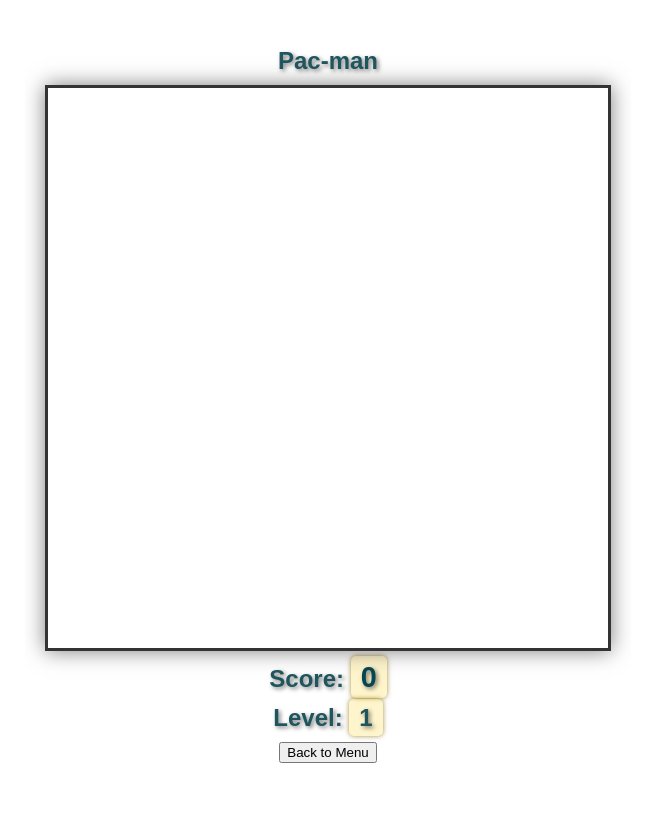
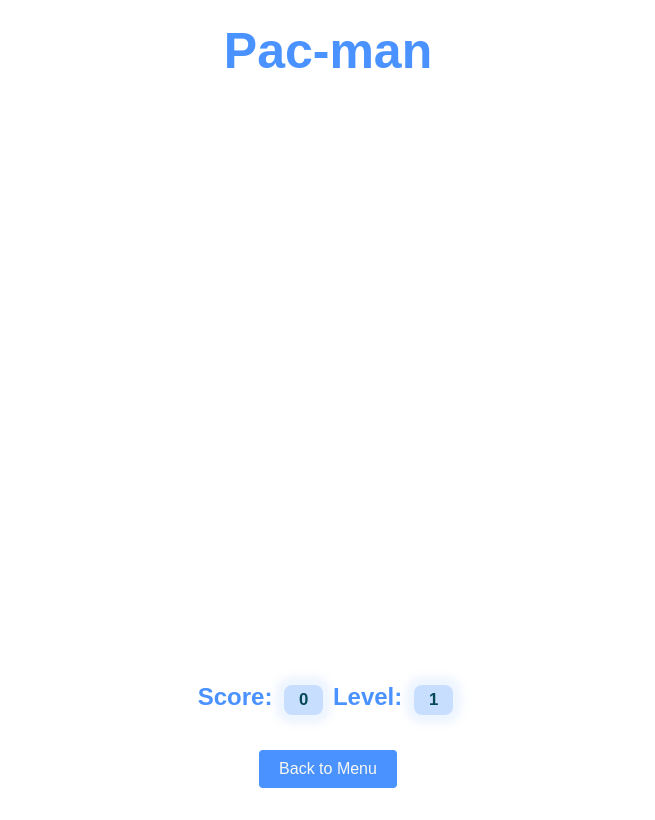
Before and after one commit to BlazBracko/PAC-MAN, a plain HTML site: page index.html in a window 1280 px wide. Both pictures are taken after a click on the button "Play". Shown: the whole page, without its empty margins (312-967 px from the left). Drawn offline with Linux system fonts and the light colour scheme.

Commit message:
PM-13 dodani-novi-stili

```diff
--- a/index.html
+++ b/index.html
@@ -15,11 +15,11 @@
         </div>
     </div>
     <div id="game" style="display:none;">
-        <h3>Pac-man</h3>
+        <h3 class="pacman">Pac-man</h3>
         <div class="grid"></div>
         <h3>Score: <span id="score">0</span></h3>
         <h3>Level: <span id="level">1</span></h3>
-        <button onclick="backToMenu()">Back to Menu</button>
+        <button onclick="backToMenu()" class="menu-button back-to-menu">Back to Menu</button>
 
     </div>
     <div id="about" style="display:none;">
--- a/style.css
+++ b/style.css
@@ -1,37 +1,76 @@
-body {
+/* Osnovni reset in globalne nastavitve */
+html, body {
+    height: 100%;
     margin: 0;
-    padding: 20px;
+    padding: 0;
     font-family: 'Arial', sans-serif;
     background-color: #ffffff;
     color: white;
+    overflow: hidden; /* Prevent scrolling */
     display: flex;
     flex-direction: column;
     align-items: center;
     justify-content: center;
     text-align: center;
 }
-  body, html {
-    overflow: hidden; /* This will prevent scrolling */
-  }
 
+/* Nastavitve za naslove in besedilo */
+/* Nastavitve za naslove in besedilo */
 h3 {
-    margin: 10px 0;
+    margin: 10px 0 20px;
     font-size: 1.5em;
-    color: #1f565e;
-    text-shadow: 2px 2px 4px rgba(0,0,0,0.5);
-  }
-
-  #score {
-    font-size: 1.2em;
-    font-weight: bold;
-    color: #064755;
+    color: rgb(74, 146, 255);
+    position: relative;
+    display: inline-block;
 }
 
 h3 span {
+    display: inline-block;
     padding: 5px 10px;
-    background-color: rgba(255, 204, 0, 0.2);
+    background-color: rgba(216, 232, 255, 0.2);
     border-radius: 5px;
-    box-shadow: 0 0 5px rgba(132, 106, 2, 0.75);
+    transition: transform 0.3s ease-in-out, background-color 0.3s ease;
+}
+
+#score, #level {
+    font-size: 0.7em;
+    font-weight: bold;
+    color: #064755;
+    background-color: rgba(74, 146, 255, 0.3);  /* Dodana pol-prosojna modra ozadje za boljši kontrast */
+    border-radius: 8px;
+    padding: 5px 15px;
+    margin: 5px;
+    margin-top: 15px;
+    box-shadow: 0 2px 4px rgba(0,0,0,0.3);  /* Dodan senci za večjo globino */
+}
+
+h3:hover span {
+    transform: scale(1.1); /* Povečava ob premiku miške čez element */
+    background-color: rgba(216, 232, 255, 0.5);
+}
+
+/* Poudarjanje animacije za score in level */
+#score, #level {
+    animation: pulse 2s infinite;
+}
+
+@keyframes pulse {
+    0% {
+        box-shadow: 0 0 0 0 rgba(74, 146, 255, 0.7);
+    }
+    70% {
+        box-shadow: 0 0 10px 10px rgba(74, 146, 255, 0);
+    }
+    100% {
+        box-shadow: 0 0 0 0 rgba(74, 146, 255, 0);
+    }
+}
+
+
+/* Pacman igra in elementi */
+.pacman {
+    font-size: 50px;
+    font-weight: 800;
 }
 
 .grid {
@@ -39,8 +78,6 @@
     flex-wrap: wrap;
     width: 560px;
     height: 560px;
-    border: 3px solid #333;
-    box-shadow: 0 0 20px rgba(0,0,0,0.5);
     position: relative;
     margin: auto;
 }
@@ -49,49 +86,36 @@
     width: 20px;
     height: 20px;
     box-sizing: border-box;
+}
 
+.pac-dot, .power-pellet {
+    border-radius: 50%;
 }
 
 .pac-dot {
     background-color: red;
     border: 5px solid white;
-    box-sizing: border-box;
 }
 
 .wall {
-    background: linear-gradient(135deg, #3a3a3c, #202022);
+    background-color: black;
 }
 
 .power-pellet {
     background-color: #ffd700;
-    border-radius: 50%;
     box-shadow: 0 0 10px #ffd700;
 }
 
+/* Duhovi in Pac-Man */
 .blinky, .pinky, .inky, .clyde, .pac-man {
     border-radius: 50%;
 }
 
-  .blinky {
-    background-color: green;
-  }
-
-  .pinky {
-    background-color: pink;
-  }
-
-  .inky {
-    background-color: cyan;
-  }
-
-  .clyde {
-    background-color: orange;
-  }
-
-  .pac-man {
-    background-color: rgba(255, 255, 0, 0.809);
-    border-radius: 10px;
-  }
+.blinky { background-color: green; }
+.pinky { background-color: pink; }
+.inky { background-color: cyan; }
+.clyde { background-color: orange; }
+.pac-man { background-color: rgba(255, 255, 0, 0.809); }
 
 .scared-ghost {
     background-color: aquamarine;
@@ -103,25 +127,15 @@
     to { opacity: 0.5; }
 }
 
-  body, html {
-    height: 100%;
-    margin: 0;
-    font-family: 'Arial', sans-serif;
-    background-color: white;
-    color: #f8f8f2;
-    display: flex;
-    align-items: center;
-    justify-content: center;
-    text-align: center;
-  }
-
+/* Menu in interaktivni elementi */
 .menu {
     width: 100%;
     max-width: 600px;
-    padding: 20px;
-    background-color: #44475a;
-    border-radius: 8px;
+    margin-bottom: 40px;
+    background-color: #000000; /* Spremenjeno v črno za boljši kontrast */
+    border-radius: 2%; /* Močno zaobljen rob */
     box-shadow: 0 4px 6px rgba(0, 0, 0, 0.1);
+    padding-top: 30px;
 }
 
 .title {
@@ -134,18 +148,28 @@
     display: flex;
     justify-content: center;
     gap: 10px;
+    margin: 40px 40px 40px 40px;
 }
 
 .menu-button {
     padding: 10px 20px;
     font-size: 1em;
     color: #f8f8f2;
-    background-color: #6272a4;
+    background-color: rgb(74, 146, 255);
     border: none;
     border-radius: 4px;
     cursor: pointer;
     transition: background-color 0.3s ease;
 }
+
+.menu-button.back-to-menu {
+    display: block;  /* Gumb zavzame celotno vrstico */
+    margin-top: 10px;  /* Dodaten prostor nad gumbom za boljšo vidljivost */
+    width: auto;  /* Omogoča, da gumb zavzame širino glede na svojo vsebino */
+    margin-left: auto;
+    margin-right: auto;  /* Centrira gumb v kontejnerju */
+}
+
 
 .menu-button:hover {
     background-color: #ff79c6;
@@ -155,13 +179,11 @@
     transform: scale(0.98); /* Slightly shrink when the button is clicked */
 }
 
-
-  /* Additional styles for game, about, and settings content */
+/* Additional styles for About and Settings */
 #about h2, #settings h2 {
     color: #fa507a;
 }
 
-  /* Back buttons in About and Settings */
 #about button, #settings button {
     margin-top: 20px;
 }
```
Lines whose indentation alone changed are shown as unchanged.
